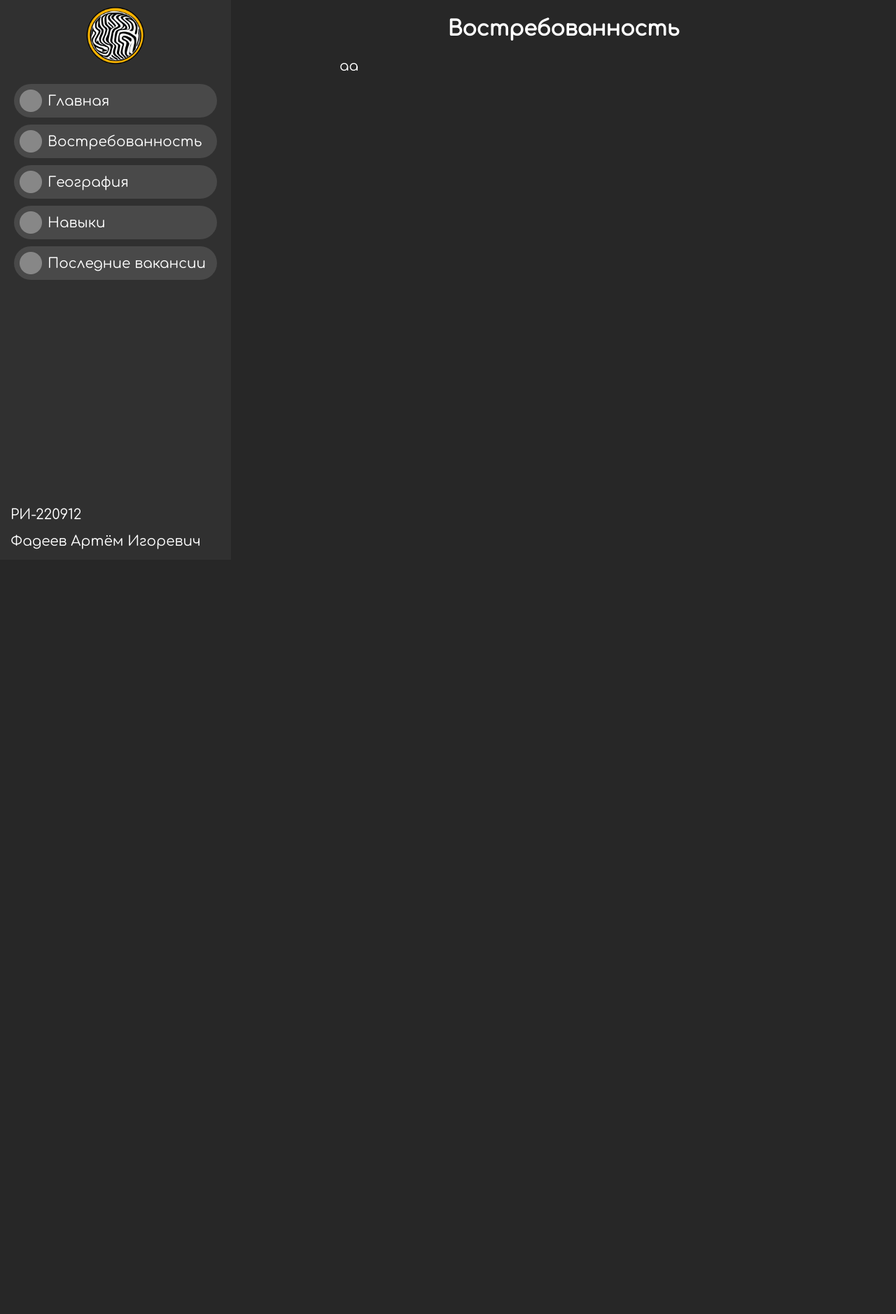
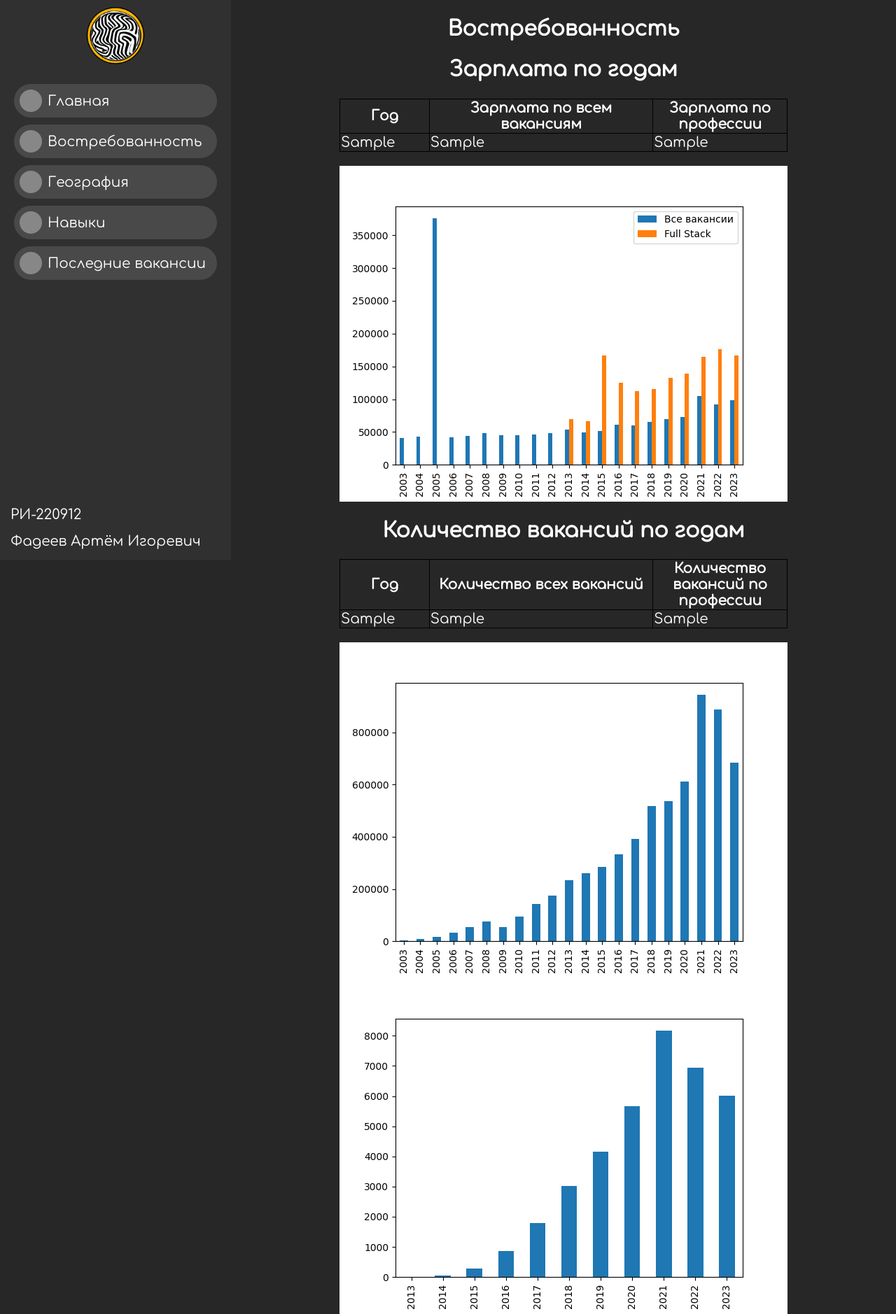
Before and after one commit to Ehize18/web-project-ulearn, a Django app: template ulearnproject/main/templates/main/relevance.html in a window 1280 px wide. Shown: the whole page at 70% size. Before the commit the page ends 785 px from the top, so only its background shows below. Run offline with Django 5.2, Linux system fonts and the light colour scheme; the template is opened without the code that fills it: most values are stand-ins (such as "Sample title", 1, 10 or a date in 2020); parts of the project's set-up code (start-up, migrations or seed data) failed here and were passed over.

Commit message:
Добавлена страница "Востребованность"

```diff
--- a/ulearnproject/main/static/main/style/style.css
+++ b/ulearnproject/main/static/main/style/style.css
@@ -16,6 +16,7 @@
     background-color: #303030;
     height: 100vh;
     position: sticky;
+    top: 0px;
 }
 
 .main-header {
@@ -80,6 +81,37 @@
     text-align: center;
 }
 
+h2 {
+    text-align: center;
+}
+
 p {
     word-wrap: normal;
 }
+
+table {
+    border-collapse: collapse;
+    order: 1px solid black;
+    margin-bottom: 20px;
+}
+
+thead th:nth-child(1) {
+    width: 20%;
+}
+
+thead th:nth-child(2) {
+    width: 50%;
+}
+
+thead th:nth-child(3) {
+    width: 30%;
+}
+
+td, th {
+    border: 1px solid black;
+}
+
+.stat-img {
+    display: block;
+    margin: 0 auto;
+}
--- a/ulearnproject/main/templates/main/relevance.html
+++ b/ulearnproject/main/templates/main/relevance.html
@@ -1,8 +1,52 @@
 {% extends 'main/layout.html' %}
-
+{% load static %}
 {% block title %}Востребованность{% endblock %}
 
 {% block content %}
 <h1>Востребованность</h1>
-<p>aa</p>
+<h2>Зарплата по годам</h2>
+<table>
+    <thead>
+        <tr>
+            <th>Год</th>
+            <th>Зарплата по всем вакансиям</th>
+            <th>Зарплата по профессии</th>
+        </tr>
+    </thead>
+    <tbody>
+        {% for k, v in salary_table.items %}
+
+        <tr>
+            <td>{{k}}</td>
+            <td>{{v.0}}</td>
+            <td>{{v.1}}</td>
+        </tr>
+
+        {% endfor %}
+    </tbody>
+</table>
+<img class="stat-img" src="{% static 'main/img/salary_by_year.png' %}">
+<h2>Количество вакансий по годам</h2>
+<table>
+    <thead>
+        <tr>
+            <th>Год</th>
+            <th>Количество всех вакансий</th>
+            <th>Количество вакансий по профессии</th>
+        </tr>
+    </thead>
+    <tbody>
+        {% for k, v in count_table.items %}
+
+        <tr>
+            <td>{{k}}</td>
+            <td>{{v.0}}</td>
+            <td>{{v.1}}</td>
+        </tr>
+
+        {% endfor %}
+    </tbody>
+</table>
+<img class="stat-img" src="{% static 'main/img/all_count.png' %}">
+<img class="stat-img" src="{% static 'main/img/prof_count.png' %}">
 {% endblock %}
--- a/ulearnproject/main/views.py
+++ b/ulearnproject/main/views.py
@@ -1,4 +1,5 @@
 from django.shortcuts import render
+from .from_df import sby_dct, cby_dct
 
 
 def index(request):
@@ -6,4 +7,5 @@
 
 
 def relevance(request):
-    return render(request, "main/relevance.html")
+    context = {"salary_table": sby_dct, "count_table": cby_dct}
+    return render(request, "main/relevance.html", context=context)
```
Also changed, not shown: ulearnproject/main/from_df.py (added, +23 -0 lines), ulearnproject/main/static/main/img/all_count.png (added), ulearnproject/main/static/main/img/prof_count.png (added), ulearnproject/main/static/main/img/salary_by_year.png (added), 2 other files.
